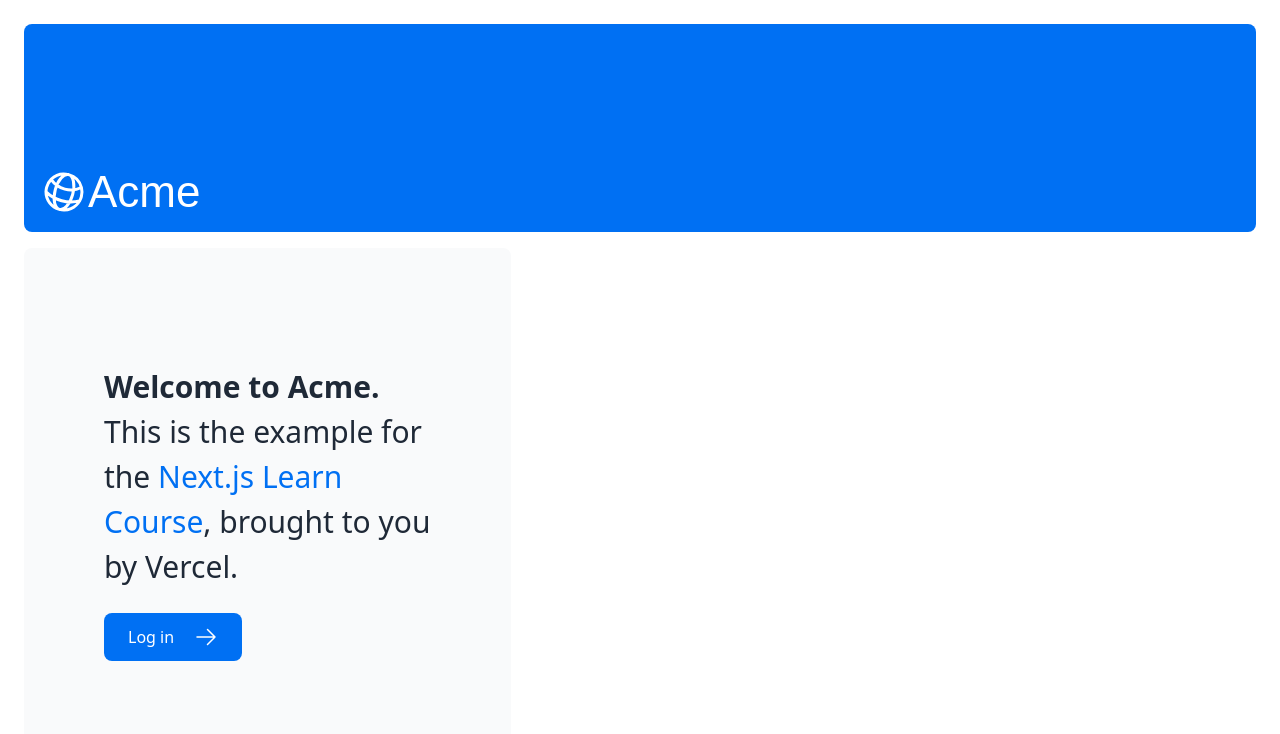
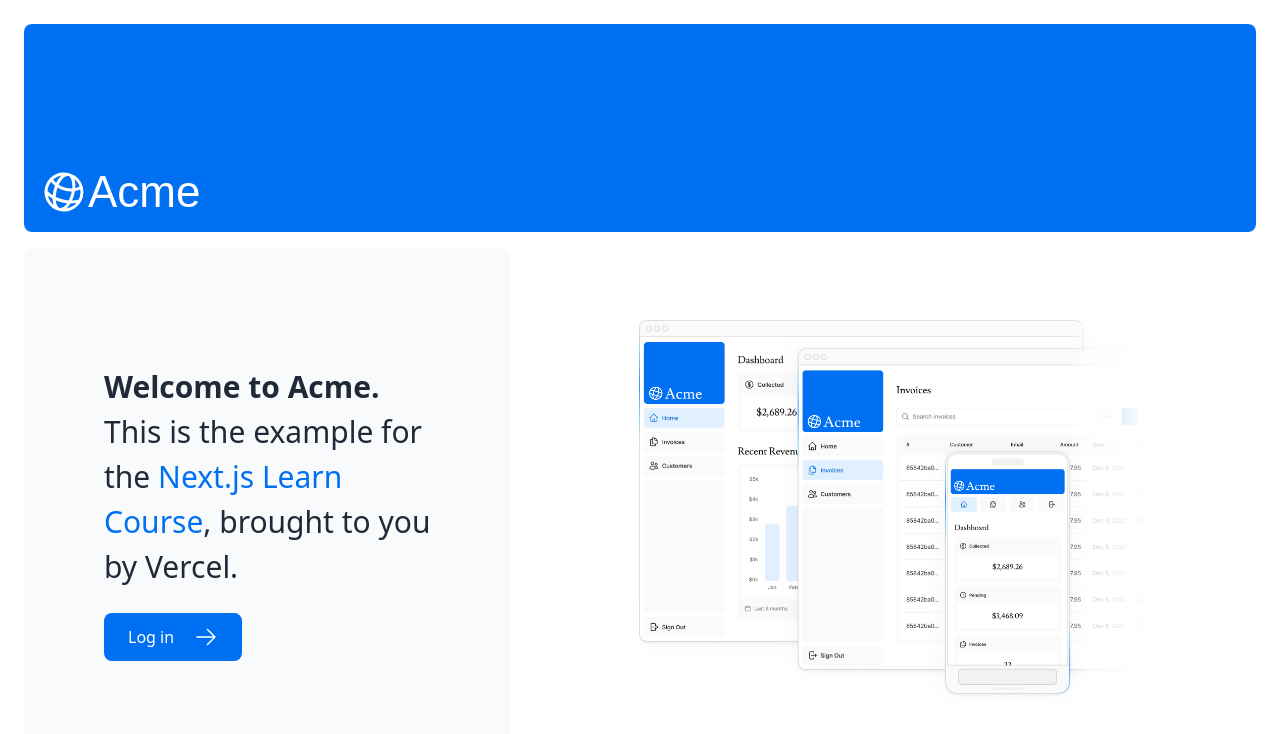
Before and after one commit to almagribii/nextjs-dashboard, a Next.js app: page / in a window 1280 px wide. Shown: the top 734 px of the page. Built offline with nearby package versions, Linux system fonts and the light colour scheme; a web font is replaced by a local one.

Commit message:
apply image on page

```diff
--- a/app/page.tsx
+++ b/app/page.tsx
@@ -2,6 +2,7 @@
 import { ArrowRightIcon } from '@heroicons/react/24/outline';
 import Link from 'next/link';
 import { lusitana } from '@/app/ui/fonts';
+import Image from 'next/image';
 
 export default function Page() {
   return (
@@ -26,7 +27,13 @@
           </Link>
         </div>
         <div className="flex items-center justify-center p-6 md:w-3/5 md:px-28 md:py-12">
-          {/* Add Hero Images Here */}
+          <Image
+            src='/hero-desktop.png'
+            width={1000}
+            height={760}
+            className='hidden md:block'
+            alt='Hero Image'
+          />
         </div>
       </div>
     </main>
```
